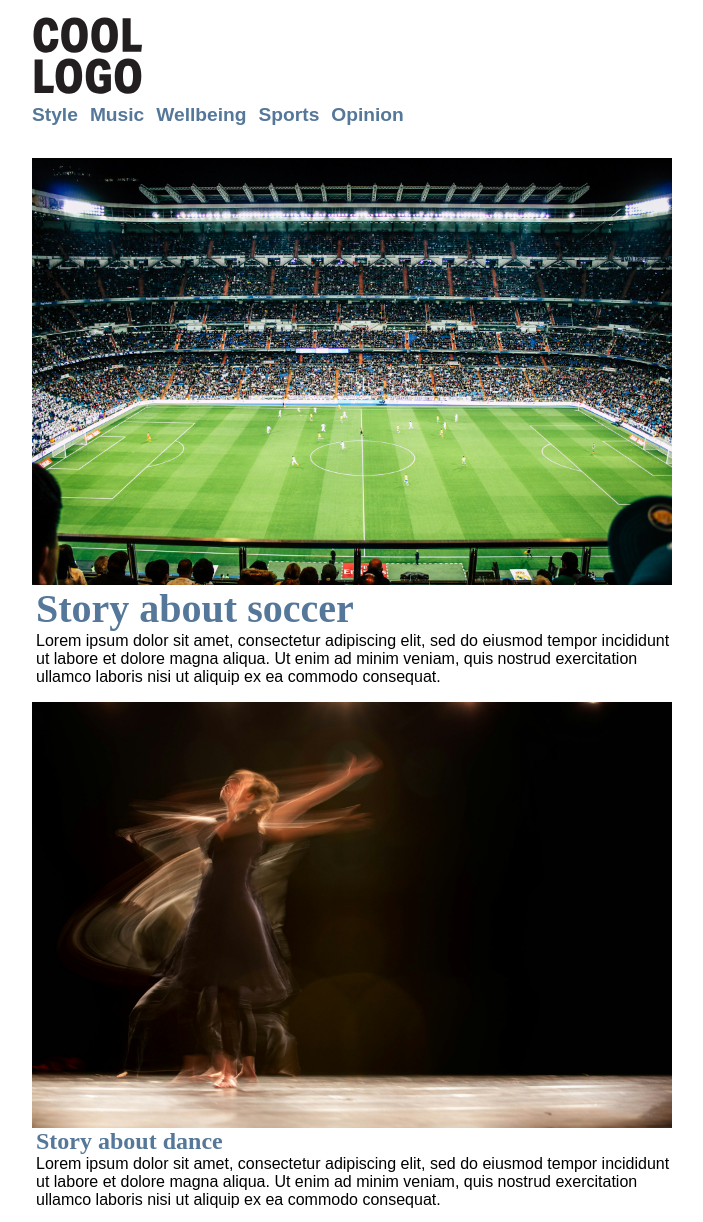
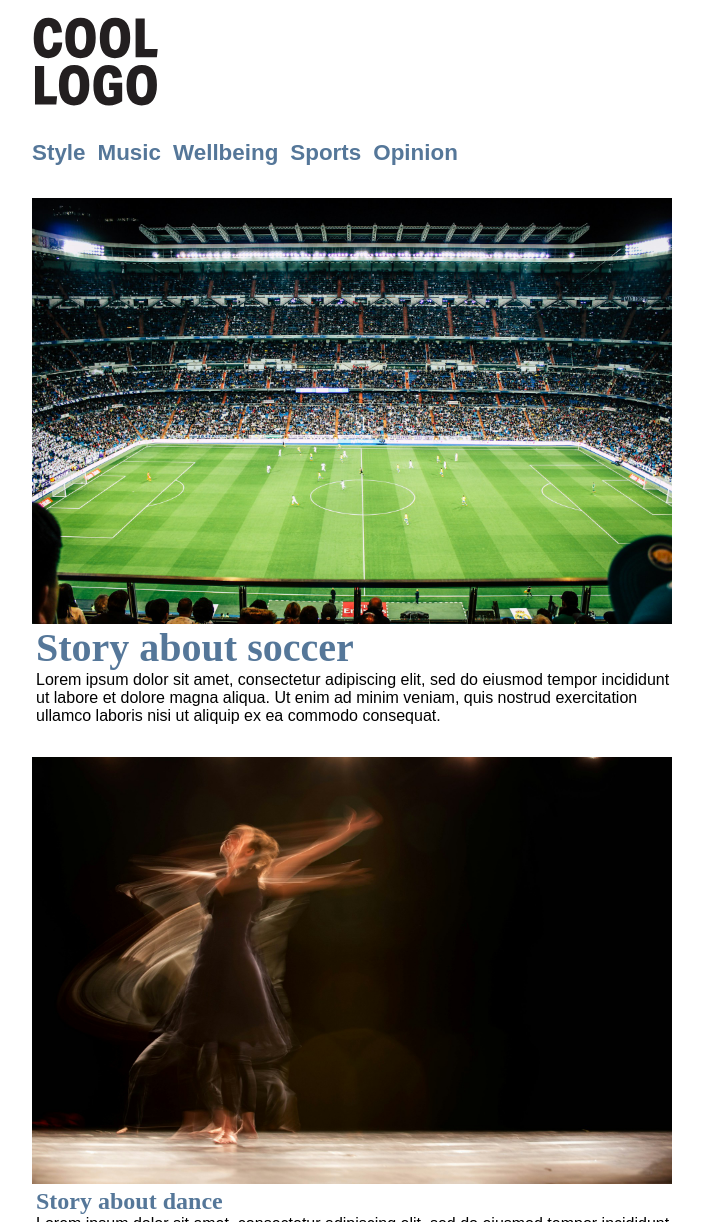
Before and after one commit to clairefilbyy/clairefilbyy.github.io, a plain HTML site: page grc339/digital-magazine/index.html in a window 1280 px wide. Shown: the top 1222 px of the page, without its empty margins (288-991 px from the left). Drawn offline with Linux system fonts and the light colour scheme.

Commit message:
Update style.css

```diff
--- a/grc339/digital-magazine/style.css
+++ b/grc339/digital-magazine/style.css
@@ -18,8 +18,8 @@ a {
 }
 
 h1 {
-    max-width: 7em;
-    margin-bottom: 0.5rem;
+    max-width: 8em;
+    margin-bottom: 2rem;
 }
 
 nav {
@@ -28,12 +28,11 @@ nav {
 
 nav li {
     list-style-type: none;
-    margin-top: 0.25rem;
 }
 
 nav a {
     font-family: sans-serif;
-    font-size: 1.2em;
+    font-size: 1.4em;
     font-weight: bold;
     color: rgb(85, 119, 153);
 }
@@ -49,7 +48,7 @@ p {
     font-family: sans-serif;
     color: rgb(0, 0, 0);
     margin-left: .25rem;
-    margin-bottom: 1rem;
+    margin-bottom: 2rem;
 }
 
 figcaption {
@@ -87,19 +86,21 @@ aside h2 {
 .secondarystory h2 {
     font-size: 1.5em;
     margin-left: .25rem;
+    padding-top: .25rem;
 
 }
 
 .tertiarystory h2 {
     font-size: 1.25em;
     margin-left: .25rem;
+    padding-top: .5rem;
 }
 
 
 .tertiarystory {
     margin-top: 1em;
     border-top: solid 1px rgb(85, 119, 153);
-    padding-top: 0.5rem;
+
 }
 
 aside {
```
